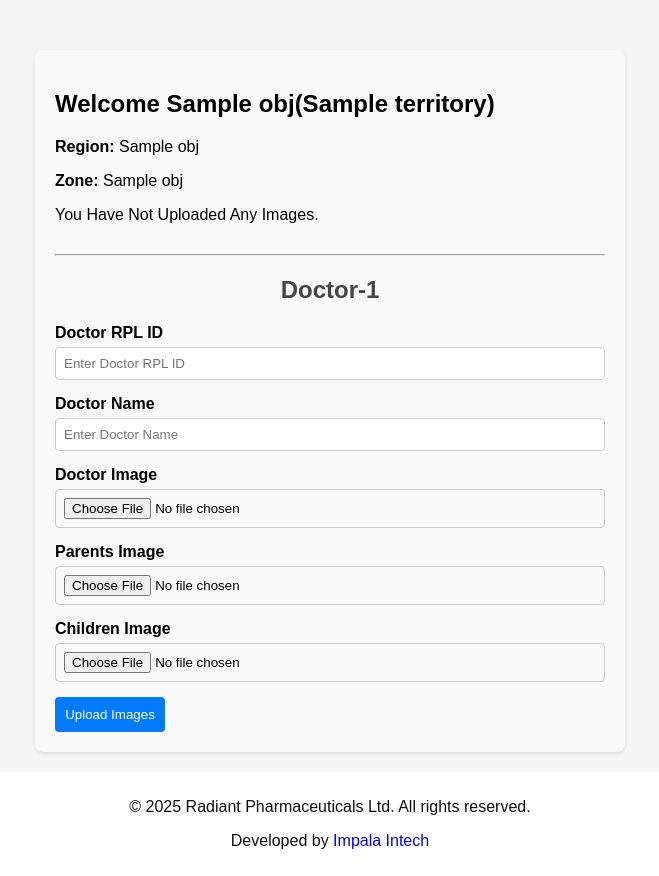
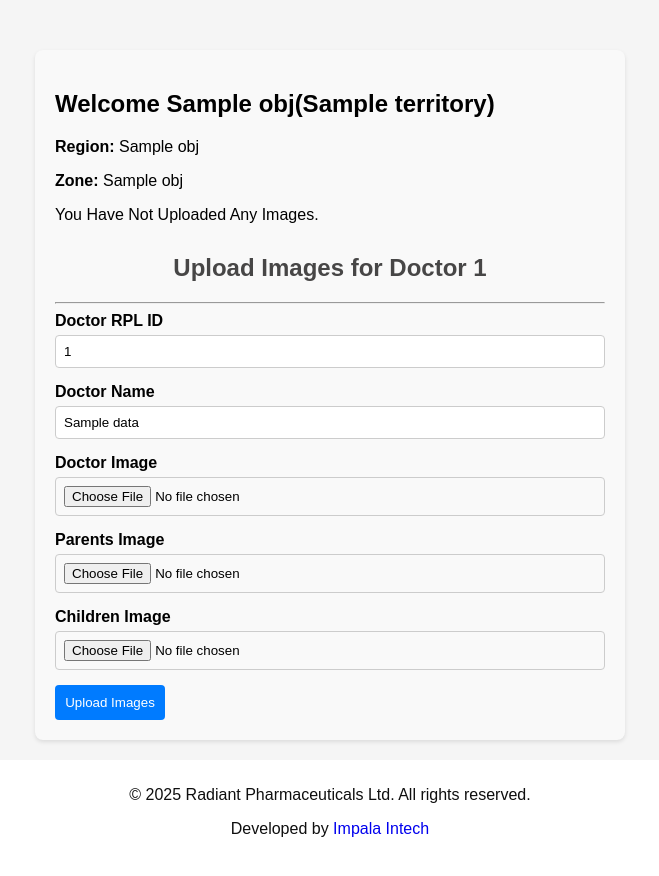
Before and after one commit to najmulislamnajim/exium-dr-3gen-image, a Django app: template core/templates/core/upload.html in a window 1280 px wide. Shown: the part 73-949 px from the top of the page, without its empty margins (310-969 px from the left). After the commit the page ends 910 px from the top, so only its background shows below. Run offline with Django 5.2, Linux system fonts and the light colour scheme; the template is opened without the code that fills it: most values are stand-ins (such as "Sample title", 1, 10 or a date in 2020).

Commit message:
redesign template

```diff
--- a/core/templates/core/upload.html
+++ b/core/templates/core/upload.html
@@ -6,36 +6,80 @@
 <link rel="stylesheet" href="{% static 'core/css/upload.css' %}">
 {% endblock %}
 
-{% block title %}Upload | Three Generation Images{% endblock %}
+{% block title %}
+    Upload | Three Generation Images
+{% endblock %}
 
 {% block extra-content %}
 <div id="main-container">
     <div class="form-container">
+        <h2>Upload Images for Doctor {{ instance_id }}</h2>
         <hr>
-        <h2>Doctor-1</h2>
+
         <form method="post" enctype="multipart/form-data">
             {% csrf_token %}
+
             <div class="form-group">
                 <label for="dr_rpl_id">Doctor RPL ID</label>
-                <input type="text" id="dr_rpl_id" name="dr_rpl_id" maxlength="10" required placeholder="Enter Doctor RPL ID">
+                <input type="text" id="dr_rpl_id" name="dr_rpl_id" maxlength="10" required
+                       value="{{ data.dr_rpl_id|default_if_none:'' }}"
+                       {% if reupload %}readonly{% endif %}
+                       placeholder="Enter Doctor RPL ID">
             </div>
+
             <div class="form-group">
                 <label for="dr_name">Doctor Name</label>
-                <input type="text" id="dr_name" name="dr_name" maxlength="100" required placeholder="Enter Doctor Name">
+                <input type="text" id="dr_name" name="dr_name" maxlength="100" required
+                       value="{{ data.dr_name|default_if_none:'' }}"
+                       {% if reupload %}readonly{% endif %}
+                       placeholder="Enter Doctor Name">
             </div>
+
             <div class="form-group">
                 <label for="dr_image">Doctor Image</label>
-                <input type="file" id="dr_image" name="dr_image" accept="image/jpeg,image/png" required placeholder="Upload Doctor Image">
+                <input type="file" id="dr_image" name="dr_image" accept="image/jpeg,image/png"
+                       {% if not reupload %}required{% endif %}>
+                {% if reupload and data.dr_image %}
+                    <a href="{{ data.dr_image.url }}" target="_blank" title="View Full Image">
+                        <img src="{{ data.dr_image.url }}" alt="Doctor Image" style="height: 60px; border-radius: 5px; border: 1px solid #ccc;">
+                    </a>
+                {% endif %}
+                <!-- {% if reupload and data.dr_image %}
+                    <p>Current: <a href="{{ data.dr_image.url }}" target="_blank">View Image</a></p>
+                {% endif %} -->
             </div>
+
             <div class="form-group">
                 <label for="dr_parents_image">Parents Image</label>
-                <input type="file" id="dr_parents_image" name="dr_parents_image" accept="image/jpeg,image/png" required placeholder="Upload Parents Image">
+                <input type="file" id="dr_parents_image" name="dr_parents_image" accept="image/jpeg,image/png"
+                       {% if not reupload %}required{% endif %}>
+                {% if reupload and data.dr_parents_image %}
+                    <a href="{{ data.dr_parents_image.url }}" target="_blank" title="View Full Image">
+                        <img src="{{ data.dr_parents_image.url }}" alt="Doctor Parent Image" style="height: 60px; border-radius: 5px; border: 1px solid #ccc;">
+                    </a>
+                {% endif %}
+                <!-- {% if reupload and data.dr_parents_image %}
+                    <p>Current: <a href="{{ data.dr_parents_image.url }}" target="_blank">View Image</a></p>
+                {% endif %} -->
             </div>
+
             <div class="form-group">
                 <label for="dr_children_image">Children Image</label>
-                <input type="file" id="dr_children_image" name="dr_children_image" accept="image/jpeg,image/png" required   placeholder="Upload Children Image">
+                <input type="file" id="dr_children_image" name="dr_children_image" accept="image/jpeg,image/png"
+                       {% if not reupload %}required{% endif %}>
+                {% if reupload and data.dr_children_image %}
+                    <a href="{{ data.dr_children_image.url }}" target="_blank" title="View Full Image">
+                        <img src="{{ data.dr_children_image.url }}" alt="Doctor Children Image" style="height: 60px; border-radius: 5px; border: 1px solid #ccc;">
+                    </a>
+                {% endif %}
+                <!-- {% if reupload and data.dr_children_image %}
+                    <p>Current: <a href="{{ data.dr_children_image.url }}" target="_blank">View Image</a></p>
+                {% endif %} -->
             </div>
-            <button type="submit">Upload Images</button>
+
+            <button type="submit" class="btn-submit">
+                {% if reupload %}Save Changes{% else %}Upload Images{% endif %}
+            </button>
         </form>
     </div>
 </div>
```
